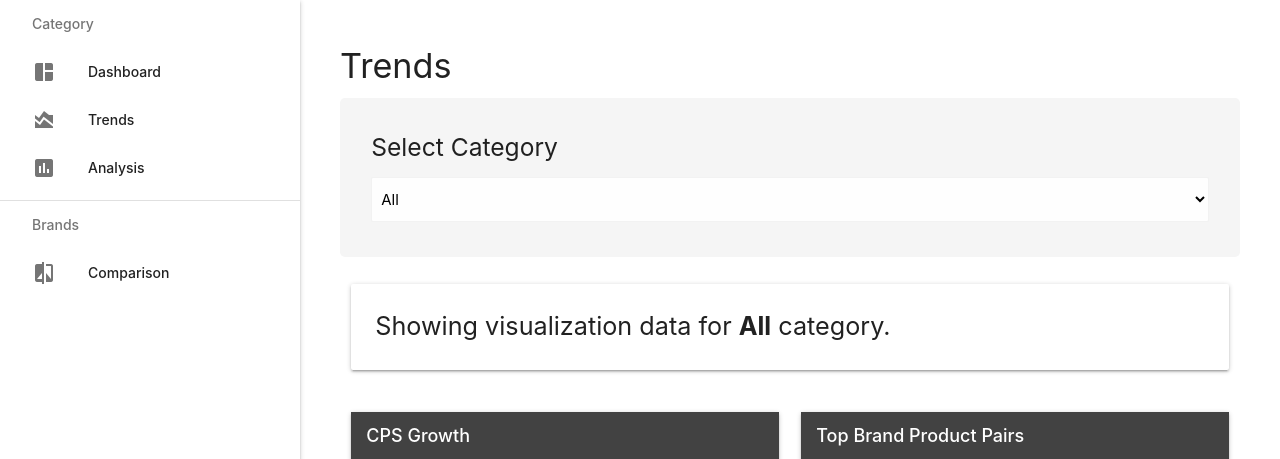
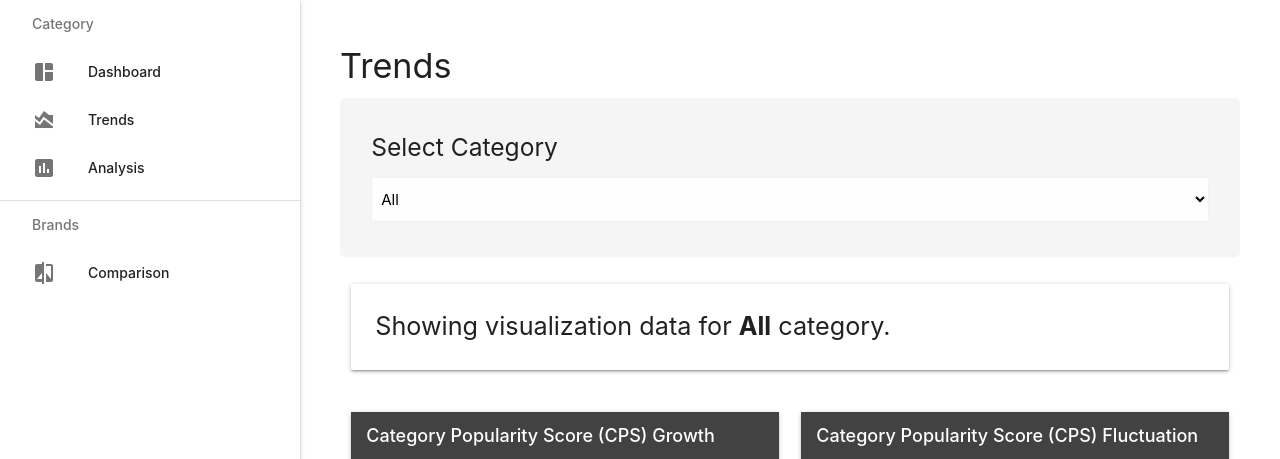
Before and after one commit to JosephKai1/COMP3610PROJECT, a Python web app: template App/templates/trends.html in a window 1280 px wide. Shown: the top 459 px of the page. Run offline with Jinja, Linux system fonts and the light colour scheme; the template is opened without the code that fills it, so the values that code supplies are empty; grey boxes are pictures that could not be loaded.

Commit message:
Final trends page

```diff
--- a/App/templates/trends.html
+++ b/App/templates/trends.html
@@ -180,8 +180,9 @@
 
 <!-- Main visualization cards - 2 cards per row for balanced visibility -->
 <div id="visualization-cards" class="row">
-    <!-- Card 1 -->
+
     <div class="col s12 m6">
+        <!-- Card 1 -->
         <div class="card">
             <div class="card-title" id="card1-title">CPS Growth</div>
             <div class="card-image">
@@ -191,10 +192,8 @@
                 <p id="card1-description">Analysis of growth patterns across category product segments</p>
             </div>
         </div>
-    </div>
 
-    <!-- Card 2 -->
-    <div class="col s12 m6">
+        <!-- Card 3 -->
         <div class="card">
             <div class="card-title" id="card2-title">Top Brand Product Pairs</div>
             <div class="card-image">
@@ -206,8 +205,9 @@
         </div>
     </div>
 
-    <!-- Card 3 -->
+
     <div class="col s12 m6">
+        <!-- Card 2 -->
         <div class="card">
             <div class="card-title" id="card3-title">CPS Fluctuation</div>
             <div class="card-image">
@@ -217,10 +217,8 @@
                 <p id="card3-description">Fluctuation analysis of category product segments</p>
             </div>
         </div>
-    </div>
 
-    <!-- Card 4 -->
-    <div class="col s12 m6">
+        <!-- Card 4 -->
         <div class="card">
             <div class="card-title" id="card4-title">Category Popularity</div>
             <div class="card-image">
@@ -231,6 +229,7 @@
             </div>
         </div>
     </div>
+
 </div>
 
 <script>
@@ -258,14 +257,14 @@ document.addEventListener('DOMContentLoaded', function() {
         // Update card titles and descriptions based on category
         if (category === 'All') {
             // Special paths and titles for the 'All' category
-            document.getElementById('card1-title').textContent = 'CPS Growth';
-            document.getElementById('card2-title').textContent = 'Top Brand Product Pairs';
-            document.getElementById('card3-title').textContent = 'CPS Fluctuation';
+            document.getElementById('card1-title').textContent = 'Category Popularity Score (CPS) Growth';
+            document.getElementById('card2-title').textContent = 'Top Brand Per Catergory Popularity Score (BPCPS)';
+            document.getElementById('card3-title').textContent = 'Category Popularity Score (CPS) Fluctuation';
             document.getElementById('card4-title').textContent = 'Category Popularity';
 
-            document.getElementById('card1-description').textContent = 'Analysis of growth patterns across category product segments';
+            document.getElementById('card1-description').textContent = 'Analysis of growth patterns of category popularity scores over time';
             document.getElementById('card2-description').textContent = 'Top brand-product category pairs by performance';
-            document.getElementById('card3-description').textContent = 'Fluctuation analysis of category product segments';
+            document.getElementById('card3-description').textContent = 'Fluctuation analysis of category popularity score';
             document.getElementById('card4-description').textContent = 'Overall category popularity trends';
 
             // Special paths for the 'All' category
@@ -275,15 +274,15 @@ document.addEventListener('DOMContentLoaded', function() {
             monthlyCpsImg.src = baseUrl + category + '/category_popularity.png';
         } else {
             // Standard titles for all other categories
-            document.getElementById('card1-title').textContent = 'Growth by PCPs';
-            document.getElementById('card2-title').textContent = 'Max PP by CPS';
-            document.getElementById('card3-title').textContent = 'Max PP by BPS';
-            document.getElementById('card4-title').textContent = 'Monthly CPS';
+            document.getElementById('card1-title').textContent = 'Category Popularity Score (CPS) Growth';
+            document.getElementById('card2-title').textContent = 'Max Product Per Category Popularity Score (PPCPS)';
+            document.getElementById('card3-title').textContent = 'Max Product Per Brand Popularity Score (PPBPS)';
+            document.getElementById('card4-title').textContent = 'Monthly Category Popularity Score (CPS)';
 
-            document.getElementById('card1-description').textContent = 'Analysis of growth patterns by Product Category Pairs (PCPs)';
-            document.getElementById('card2-description').textContent = 'Maximum product popularity by category product segments';
-            document.getElementById('card3-description').textContent = 'Maximum product popularity by brand product segments';
-            document.getElementById('card4-description').textContent = 'Monthly trends in category popularity segments';
+            document.getElementById('card1-description').textContent = 'Analysis of growth patterns by Product Category Score (PCS)';
+            document.getElementById('card2-description').textContent = 'Maximum product per category popularity score';
+            document.getElementById('card3-description').textContent = 'Maximum product per brand popularity score';
+            document.getElementById('card4-description').textContent = 'Monthly trends in category popularity score';
 
             // Standard paths for all other categories
             growthBpcpsImg.src = baseUrl + category + '/growth_bpcps.png';
```
